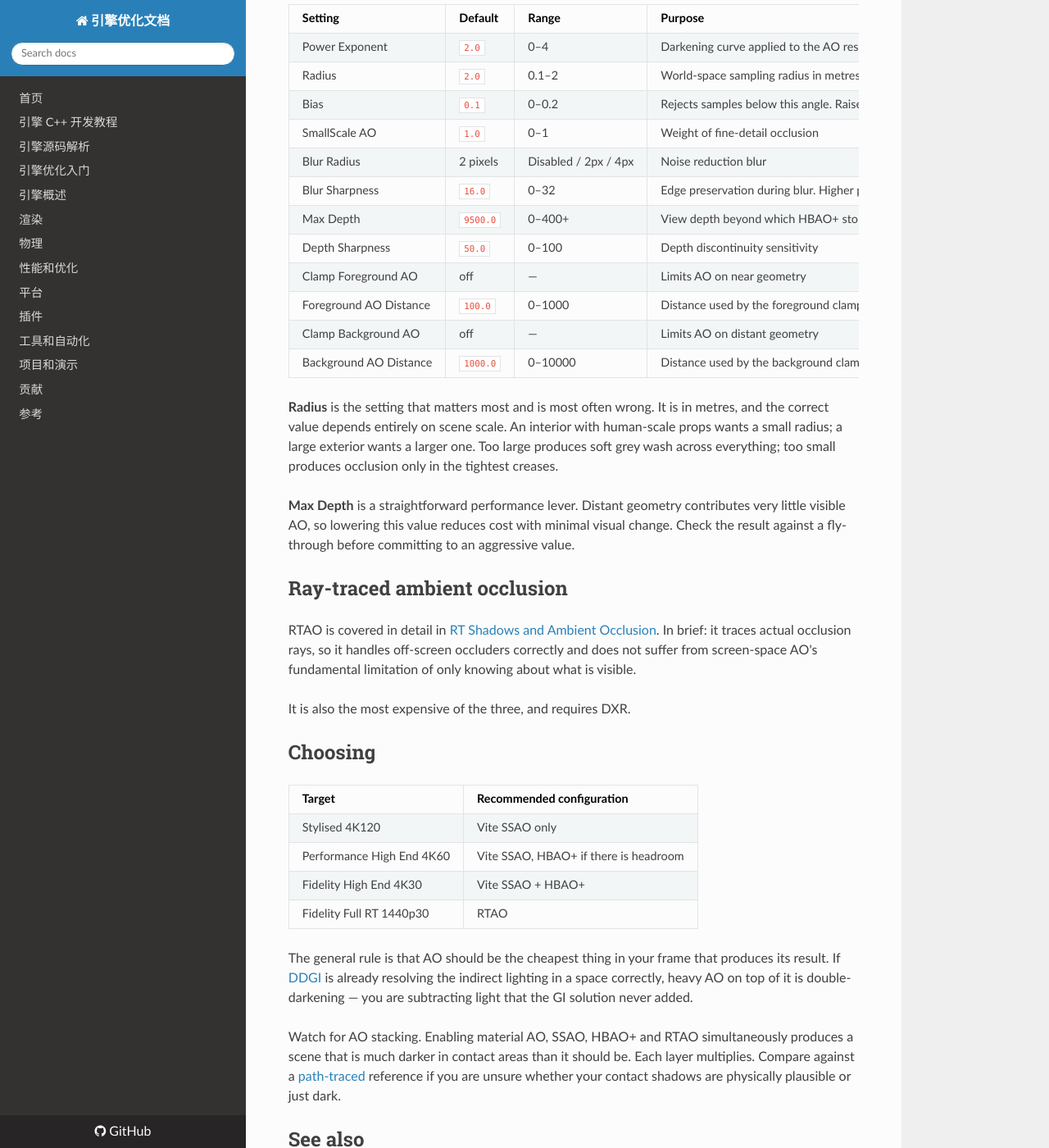
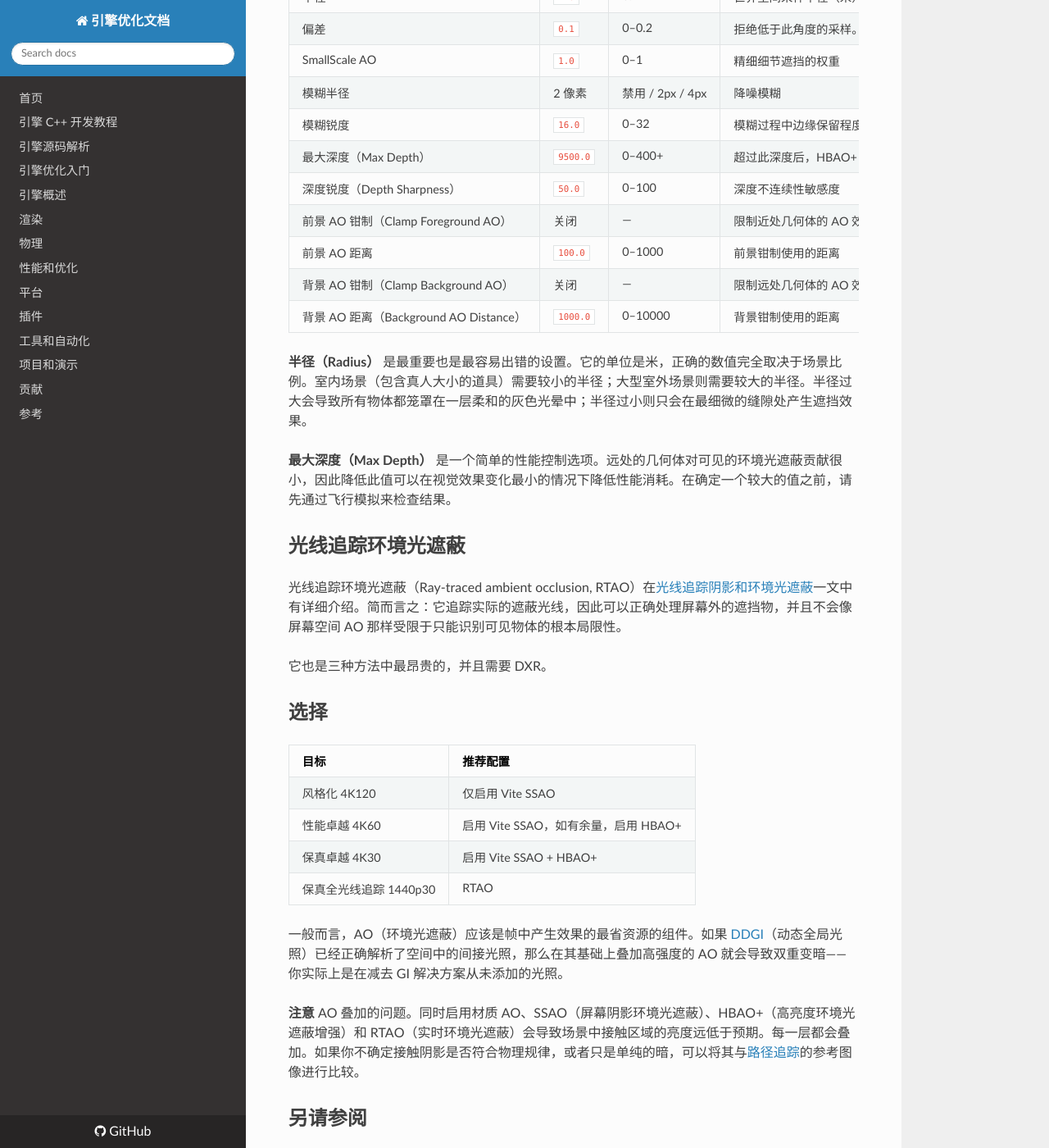
Before and after one commit to OpenHUTB/cpp, an MkDocs documentation site: the page built from docs/optimization/Rendering/Ambient-Occlusion.md, in a window 1280 px wide and 1400 px high, scrolled down 1508 px. Shown: the whole window at 82% size. Built offline with MkDocs 1.6.1, drawn with Linux system fonts in a browser that asks for light colours; nearby versions of some CDN libraries; a script that is not in the unit is left out; some of the changed text lies outside the part shown.

```diff
--- a/docs/optimization/Rendering/Ambient-Occlusion.md
+++ b/docs/optimization/Rendering/Ambient-Occlusion.md
@@ -1,118 +1,90 @@
-# Ambient Occlusion
+# 环境光遮蔽
 
-<tldr>
-<p>
-Three options: Vite's <b>optimised SSAO</b> (on by default, free), <b>HBAO+</b> (higher quality,
-post-process volume controlled) and <b>RTAO</b> (ray traced, most accurate, most expensive).
-They compose &mdash; HBAO+ multiplies over the SSAO buffer.
-</p>
-</tldr>
 
-Ambient occlusion darkens creases, contact points and enclosed areas that ambient light should not fully
-reach. It is one of the cheapest ways to make a scene read as grounded, and one of the most common places to
-overspend.
+三种选项：Vite **优化的 SSAO**（默认开启，免费）、**HBAO+**（更高质量，后期处理体积控制）和 **RTAO**（光线追踪，最精确，也最昂贵）。它们相互叠加——HBAO+ 会叠加在 SSAO 缓冲区之上。
 
-## Vite optimised SSAO
+环境光遮蔽会使褶皱、接触点和环境光无法完全照射到的封闭区域变暗。它是使场景看起来更逼真的最经济的方法之一，也是最容易过度投入的地方之一。
 
-Vite rewrites the memory access pattern of the stock UE4.27 screen-space AO pass. It produces the same
-result as the stock path at lower cost, and is enabled by default.
 
-| Control | Default | Notes |
+## Vite 优化的 SSAO
+
+Vite 重写了 UE4.27 原生屏幕空间 AO 通道的内存访问模式。它以更低的成本产生与原生路径相同的效果，并且默认启用。
+
+| 控制 | 默认值 | 备注 |
 |---|---|---|
-| `VITE_O_SSAO` (compile-time) | `1` | Shipping builds are locked to this value |
-| `r.Vite.SSAO` (runtime) | `VITE_O_SSAO` | Development builds only. `0` = stock UE path, `1` = optimised path |
+| `VITE_O_SSAO`（编译时） | `1` | 最终发布的版本将锁定为该值 |
+| `r.Vite.SSAO`（运行时） | `VITE_O_SSAO` | 仅限开发版本。`0` = 原始 UE 路径，`1` = 优化路径 |
 
-The runtime CVar exists so you can A/B the optimised path against stock during development, which is how the
-optimisation was validated. In Shipping the CVar does not exist at all &mdash; the path is compiled in.
-See [Compile-Time Switches](../Performance/Compile-Time-Switches.md).
+运行时 CVar 的存在是为了方便您在开发过程中将优化后的路径与默认路径进行 A/B 对比，这也是优化验证的方式。在最终发布版本中，CVar 完全不存在——路径已编译到程序中。请参阅[编译时开关](../Performance/Compile-Time-Switches.md)。
 
-Standard UE4.27 SSAO settings all still apply and are found under **Rendering Features > Ambient Occlusion**
-in a post process volume: Intensity, Radius, Quality, Power, Bias, Fade Out Distance and the rest.
+UE4.27 的标准 SSAO 设置仍然适用，您可以在**Rendering Features（渲染特性）> 环境光遮蔽（Ambient Occlusion）**的后处理体积中找到它们：强度、半径、质量、功率、偏移、淡出距离等。
 
 ## HBAO+
 
-Horizon-Based Ambient Occlusion is NVIDIA's higher-quality AO technique, inherited through the NvRTX
-branch. It samples the depth buffer along horizon directions rather than in a screen-space sphere, which
-produces more accurate occlusion in creases and less of SSAO's characteristic haloing around object
-silhouettes.
+基于地平线的环境光遮蔽 (HBAO+) 是 NVIDIA 的高质量 AO 技术，继承自 NvRTX 分支。它沿地平线方向而非屏幕空间球体对深度缓冲区进行采样，从而在褶皱处产生更精确的遮蔽效果，并减少 SSAO 特有的物体轮廓周围的光晕。
 
-HBAO+ **multiplies over** the screen-space AO buffer rather than replacing it, so both run when it is
-enabled.
+HBAO+ 会**乘以**屏幕空间 AO 缓冲区而不是替换它，因此启用后两者都会运行。
 
-### Enabling
 
-| CVar | Default | Effect |
+### 启用
+
+| CVar | 默认值 | 效果 |
 |---|---|---|
-| `r.HBAO.Enable` | `0` | Master enable |
-| `r.HBAO.HighPrecisionDepth` | `0` | `0` = FP16 internal depth, `1` = FP32. Use FP32 to avoid self-occlusion banding on distant objects. |
-| `r.HBAO.GBufferNormals` | `1` | `0` = reconstruct normals from depth, `1` = fetch GBuffer normals |
+| `r.HBAO.Enable` | `0` | 主启用 |
+| `r.HBAO.HighPrecisionDepth` | `0` | `0` = 使用 FP16 内部深度，`1` = 使用 FP32。使用 FP32 可避免远处物体出现自遮挡条带。 |
+| `r.HBAO.GBufferNormals` | `1` | `0` = 从深度重建法线，`1` = 获取 GBuffer 法线 |
 
-<note>
-The CVar help text describes HBAO+ as DX11-only. Vite implements it on both D3D11 and D3D12; the help
-string is inherited from the original NVIDIA integration and has not been updated.
-</note>
+**注意：** CVar 帮助文本将 HBAO+ 描述为仅适用于 DX11。Vite 同时在 D3D11 和 D3D12 上实现了它；帮助字符串继承自最初的 NVIDIA 集成，尚未更新。
 
-### Post process volume settings
 
-Once enabled, HBAO+ is tuned per post process volume under the **HBAO+** category. These are Blueprint
-read/write, so they can be driven at runtime.
+### 后处理体积设置
 
-| Setting | Default | Range | Purpose |
+启用后，HBAO+ 将在 **HBAO+** 类别下针对每个后处理体积进行调整。这些设置支持蓝图读/写，因此可以在运行时进行控制。
+
+| 设置 | 默认值 | 范围 | 用途 |
 |---|---|---|---|
-| Power Exponent | `2.0` | 0&ndash;4 | Darkening curve applied to the AO result. Higher is more contrasty. |
-| Radius | `2.0` | 0.1&ndash;2 | World-space sampling radius in metres |
-| Bias | `0.1` | 0&ndash;0.2 | Rejects samples below this angle. Raise to remove self-occlusion on flat surfaces. |
-| SmallScale AO | `1.0` | 0&ndash;1 | Weight of fine-detail occlusion |
-| Blur Radius | 2 pixels | Disabled / 2px / 4px | Noise reduction blur |
-| Blur Sharpness | `16.0` | 0&ndash;32 | Edge preservation during blur. Higher preserves more edges. |
-| Max Depth | `9500.0` | 0&ndash;400+ | View depth beyond which HBAO+ stops being computed |
-| Depth Sharpness | `50.0` | 0&ndash;100 | Depth discontinuity sensitivity |
-| Clamp Foreground AO | off | &mdash; | Limits AO on near geometry |
-| Foreground AO Distance | `100.0` | 0&ndash;1000 | Distance used by the foreground clamp |
-| Clamp Background AO | off | &mdash; | Limits AO on distant geometry |
-| Background AO Distance | `1000.0` | 0&ndash;10000 | Distance used by the background clamp |
+| 幂指数 | `2.0` | 0&ndash;4 | 应用于 AO 结果的暗化曲线。数值越高，对比度越强。 |
+| 半径 | `2.0` | 0.1&ndash;2 | 世界空间采样半径（米） |
+| 偏差 | `0.1` | 0&ndash;0.2 | 拒绝低于此角度的采样。提高此值可消除平面上的自遮挡。 |
+| SmallScale AO | `1.0` | 0&ndash;1 | 精细细节遮挡的权重 |
+| 模糊半径 | 2 像素 | 禁用 / 2px / 4px | 降噪模糊 |
+| 模糊锐度 | `16.0` | 0&ndash;32 | 模糊过程中边缘保留程度。数值越高，保留的边缘越多。 |
+| 最大深度（Max Depth） | `9500.0` | 0&ndash;400+ | 超过此深度后，HBAO+ 将停止计算 |
+| 深度锐度（Depth Sharpness） | `50.0` | 0&ndash;100 | 深度不连续性敏感度 |
+| 前景 AO 钳制（Clamp Foreground AO） | 关闭 | &mdash; | 限制近处几何体的 AO 效果 |
+| 前景 AO 距离 | `100.0` | 0&ndash;1000 | 前景钳制使用的距离 |
+| 背景 AO 钳制（Clamp Background AO） | 关闭 | &mdash; | 限制远处几何体的 AO 效果 |
+| 背景 AO 距离（Background AO Distance） | `1000.0` | 0&ndash;10000 | 背景钳制使用的距离 |
 
-**Radius** is the setting that matters most and is most often wrong. It is in metres, and the correct value
-depends entirely on scene scale. An interior with human-scale props wants a small radius; a large exterior
-wants a larger one. Too large produces soft grey wash across everything; too small produces occlusion only
-in the tightest creases.
+**半径（Radius）** 是最重要也是最容易出错的设置。它的单位是米，正确的数值完全取决于场景比例。室内场景（包含真人大小的道具）需要较小的半径；大型室外场景则需要较大的半径。半径过大会导致所有物体都笼罩在一层柔和的灰色光晕中；半径过小则只会在最细微的缝隙处产生遮挡效果。
 
-**Max Depth** is a straightforward performance lever. Distant geometry contributes very little visible AO,
-so lowering this value reduces cost with minimal visual change. Check the result against a fly-through
-before committing to an aggressive value.
+**最大深度（Max Depth）** 是一个简单的性能控制选项。远处的几何体对可见的环境光遮蔽贡献很小，因此降低此值可以在视觉效果变化最小的情况下降低性能消耗。在确定一个较大的值之前，请先通过飞行模拟来检查结果。
 
-## Ray-traced ambient occlusion
 
-RTAO is covered in detail in [RT Shadows and Ambient Occlusion](../Rendering/RT-Shadows-And-Ambient-Occlusion.md). In
-brief: it traces actual occlusion rays, so it handles off-screen occluders correctly and does not suffer
-from screen-space AO's fundamental limitation of only knowing about what is visible.
+## 光线追踪环境光遮蔽
 
-It is also the most expensive of the three, and requires DXR.
+光线追踪环境光遮蔽（Ray-traced ambient occlusion, RTAO）在[光线追踪阴影和环境光遮蔽](../Rendering/RT-Shadows-And-Ambient-Occlusion.md)一文中有详细介绍。简而言之：它追踪实际的遮蔽光线，因此可以正确处理屏幕外的遮挡物，并且不会像屏幕空间 AO 那样受限于只能识别可见物体的根本局限性。
 
-## Choosing
+它也是三种方法中最昂贵的，并且需要 DXR。
 
-| Target | Recommended configuration |
+## 选择
+
+| 目标 | 推荐配置 |
 |---|---|
-| Stylised 4K120 | Vite SSAO only |
-| Performance High End 4K60 | Vite SSAO, HBAO+ if there is headroom |
-| Fidelity High End 4K30 | Vite SSAO + HBAO+ |
-| Fidelity Full RT 1440p30 | RTAO |
+| 风格化 4K120 | 仅启用 Vite SSAO |
+| 性能卓越 4K60 | 启用 Vite SSAO，如有余量，启用 HBAO+ |
+| 保真卓越 4K30 | 启用 Vite SSAO + HBAO+ |
+| 保真全光线追踪 1440p30 | RTAO |
 
-The general rule is that AO should be the cheapest thing in your frame that produces its result. If
-[DDGI](../Rendering/DDGI-Dynamic.md) is already resolving the indirect lighting in a space correctly, heavy AO on top of
-it is double-darkening &mdash; you are subtracting light that the GI solution never added.
+一般而言，AO（环境光遮蔽）应该是帧中产生效果的最省资源的组件。如果 [DDGI](../Rendering/DDGI-Dynamic.md)（动态全局光照）已经正确解析了空间中的间接光照，那么在其基础上叠加高强度的 AO 就会导致双重变暗——你实际上是在减去 GI 解决方案从未添加的光照。
 
-<warning>
-Watch for AO stacking. Enabling material AO, SSAO, HBAO+ and RTAO simultaneously produces a scene that is
-much darker in contact areas than it should be. Each layer multiplies. Compare against a
-<a href="../Rendering/Path-Tracing.md">path-traced</a> reference if you are unsure whether your contact shadows are
-physically plausible or just dark.
-</warning>
+**注意** AO 叠加的问题。同时启用材质 AO、SSAO（屏幕阴影环境光遮蔽）、HBAO+（高亮度环境光遮蔽增强）和 RTAO（实时环境光遮蔽）会导致场景中接触区域的亮度远低于预期。每一层都会叠加。如果你不确定接触阴影是否符合物理规律，或者只是单纯的暗，可以将其与[路径追踪](../Rendering/Path-Tracing.md)的参考图像进行比较。
 
-## See also
 
-- [RT Shadows and Ambient Occlusion](../Rendering/RT-Shadows-And-Ambient-Occlusion.md)
-- [Global Illumination](../Rendering/Global-Illumination.md)
-- [SSGI](../Rendering/SSGI.md)
-- [Compile-Time Switches](../Performance/Compile-Time-Switches.md)
-- [Performance Targets](../EngineOverview/Performance-Targets.md)
+## 另请参阅
+
+- [光线追踪阴影和环境光遮蔽](../Rendering/RT-Shadows-And-Ambient-Occlusion.md)
+- [全局光照](../Rendering/Global-Illumination.md)
+- [屏幕空间全局光照（SSGI）](../Rendering/SSGI.md)
+- [编译时开关](../Performance/Compile-Time-Switches.md)
+- [性能目标](../EngineOverview/Performance-Targets.md)
```
Also changed, not shown: docs/optimization/Rendering/Color-Management.md (+58 -80 lines).
